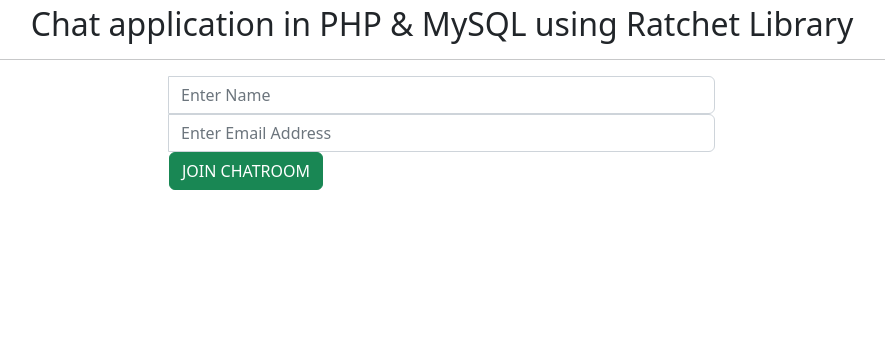
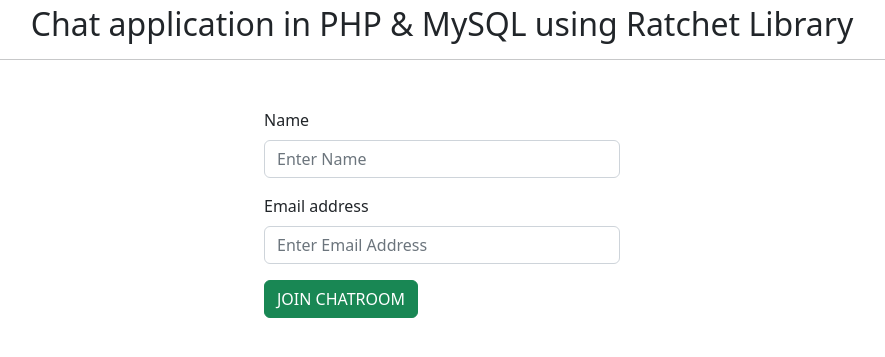
Before and after one commit to meisabikumar/php-group-chat-with-mysql-and-ratchet-library, a PHP site: page / in a window 1280 px wide. Shown: the top 357 px of the page, without its empty margins (198-1083 px from the left). Run offline with PHP 8.4, Linux system fonts and the light colour scheme.

Commit message:
fixiing index page UI

```diff
--- a/index.php
+++ b/index.php
@@ -53,25 +53,20 @@
             }
         }
         ?>
-        <div class="row join-room justify-content-center">
-            <div class="col-md-6">
+        <div class="row join-room justify-content-center mt-5">
+            <div class="col-md-4">
                 <form id="join-room-frm" role="form" method="post" action="" class="form-horizontal">
-                    <div class="form-group">
-                        <div class="input-group">
-                            <div class="input-group-addon addon-diff-color">
-                                <span class="glyphicon glyphicon-user"></span>
-                            </div>
-                            <input type="text" class="form-control" id="uname" name="uname" placeholder="Enter Name">
-                        </div>
+
+                    <div class="mb-3">
+                        <label for="exampleFormControlInput1" class="form-label">Name</label>
+                        <input type="text" class="form-control" id="uname" name="uname" placeholder="Enter Name">
                     </div>
-                    <div class="form-group">
-                        <div class="input-group">
-                            <div class="input-group-addon addon-diff-color">
-                                <span class="glyphicon glyphicon-envelope"></span>
-                            </div>
-                            <input type="email" class="form-control" id="email" name="email" placeholder="Enter Email Address" value="">
-                        </div>
+
+                    <div class="mb-3">
+                        <label for="exampleFormControlInput1" class="form-label">Email address</label>
+                        <input type="email" class="form-control" id="email" name="email" placeholder="Enter Email Address" placeholder="name@example.com">
                     </div>
+
                     <div class="form-group">
                         <input type="submit" value="JOIN CHATROOM" class="btn btn-success btn-block" id="join" name="join">
                     </div>
```
